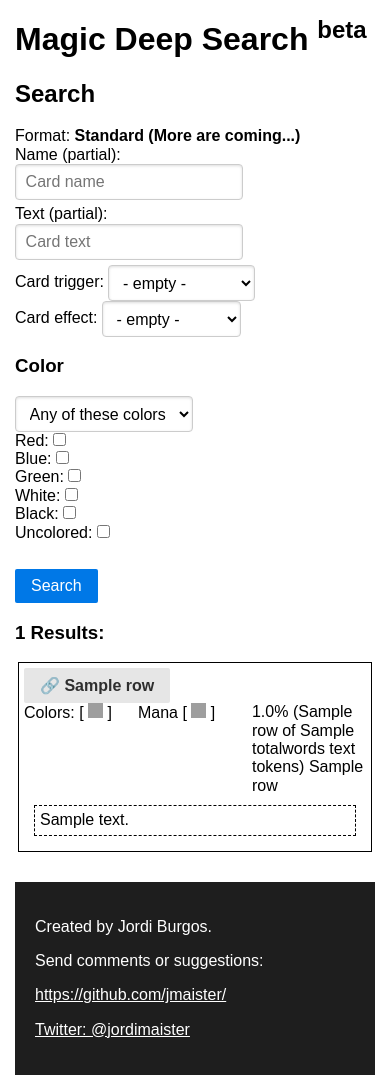
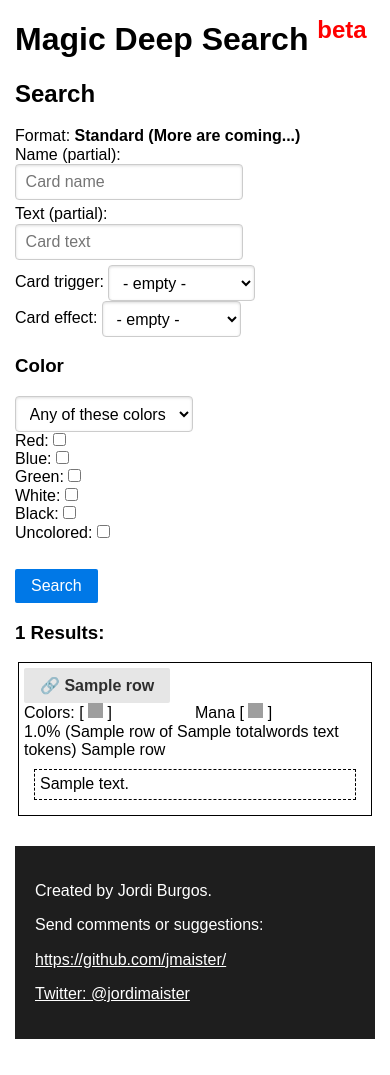
Before and after one commit to jmaister/magicserach, a Flask app: template templates/search.html in a window 390 px wide. After the commit the page ends 1039 px from the top, so only its background shows below. Run offline with Flask 2, Linux system fonts and the light colour scheme; the template is opened without the code that fills it: most values are stand-ins (such as "Sample title", 1, 10 or a date in 2020); some libraries are stand-ins or nearby versions; grey boxes are pictures that could not be loaded.

Commit message:
Responsive layout

```diff
--- a/static/css/main.css
+++ b/static/css/main.css
@@ -72,14 +72,11 @@ body {
     color: white;
 }
 
-.cardcontainer {
-    display: flex;
-}
 .cardcontainer .cardimage {
-    width: 300px;
+    width: 100%;
 }
 .cardcontainer .cardinfo {
-    padding: 20px;
+    padding: 10px;
 }
 
 .dependencies {
@@ -88,3 +85,7 @@ body {
     border: 1px solid black;
     transform: scale(70%);
 }
+
+.beta {
+    color: red;
+}
--- a/templates/base.html
+++ b/templates/base.html
@@ -7,10 +7,17 @@
     <title>Magic Deep Search</title>
 
     <link rel="stylesheet" href="https://unpkg.com/purecss@1.0.1/build/pure-min.css" integrity="sha384-oAOxQR6DkCoMliIh8yFnu25d7Eq/PHS21PClpwjOTeU2jRSq11vu66rf90/cZr47" crossorigin="anonymous">
+<!--[if lte IE 8]>
+    <link rel="stylesheet" href="https://unpkg.com/purecss@1.0.1/build/grids-responsive-old-ie-min.css">
+<![endif]-->
+<!--[if gt IE 8]><!-->
+    <link rel="stylesheet" href="https://unpkg.com/purecss@1.0.1/build/grids-responsive-min.css">
+<!--<![endif]-->
+
     <link rel="stylesheet" href="/css/main.css">
 </head>
 <body>
-    <h1>Magic Deep Search <sup>beta</sup></h1>
+    <h1>Magic Deep Search <sup class="beta">beta</sup></h1>
 
     {% block content %}
     <h1>content</h1>
--- a/templates/search.html
+++ b/templates/search.html
@@ -46,9 +46,9 @@
     {% for row in rows %}
     <div class="pure-g result-card" id="{{row['uuid']}}">
       <div class="pure-u-1-1 cardname">
-        <a class="pure-button" href="analize/{{row['uuid']}}">🔗 {{row['name']}}</a>
+        <a class="pure-button" target="_blank" href="analize/{{row['uuid']}}">🔗 {{row['name']}}</a>
       </div>
-      <div class="pure-u-1-3">
+      <div class="pure-u-1-2">
         Colors: [
         {% if row['colors'] != None %}
           {% set colorlist = row['colors'].split(',') %}
@@ -60,7 +60,7 @@
         {% endif %}
         ]
       </div>
-      <div class="pure-u-1-3">Mana [
+      <div class="pure-u-1-2">Mana [
         {% if row['mana'] != "" %}
           {% for m in row['mana'].split(',') %}
             <img class="icon" src="/img/{{m}}.svg" >
@@ -70,7 +70,7 @@
         {% endif %}
         ]
       </div>
-      <div class="pure-u-1-3">
+      <div class="pure-u-1-1">
         {{row["labeledpct"]|round(1, 'floor')}}% ({{row["labeledwords"]}} of {{row["totalwords"]}} text tokens) {{row['labels']}}
       </div>
       <div class="pure-u-1  cardtext">{{row['text']}}</div>
```
Also changed, not shown: templates/analysis.html (+4 -3 lines).
